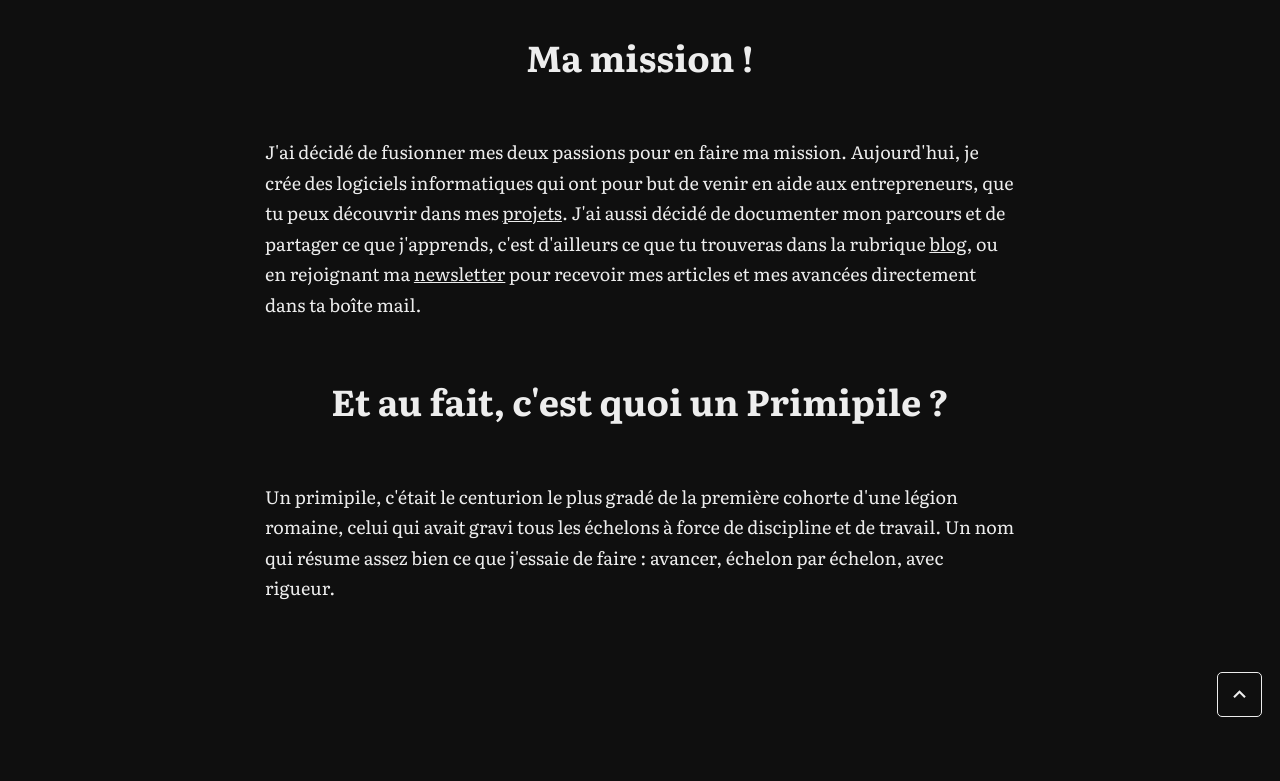
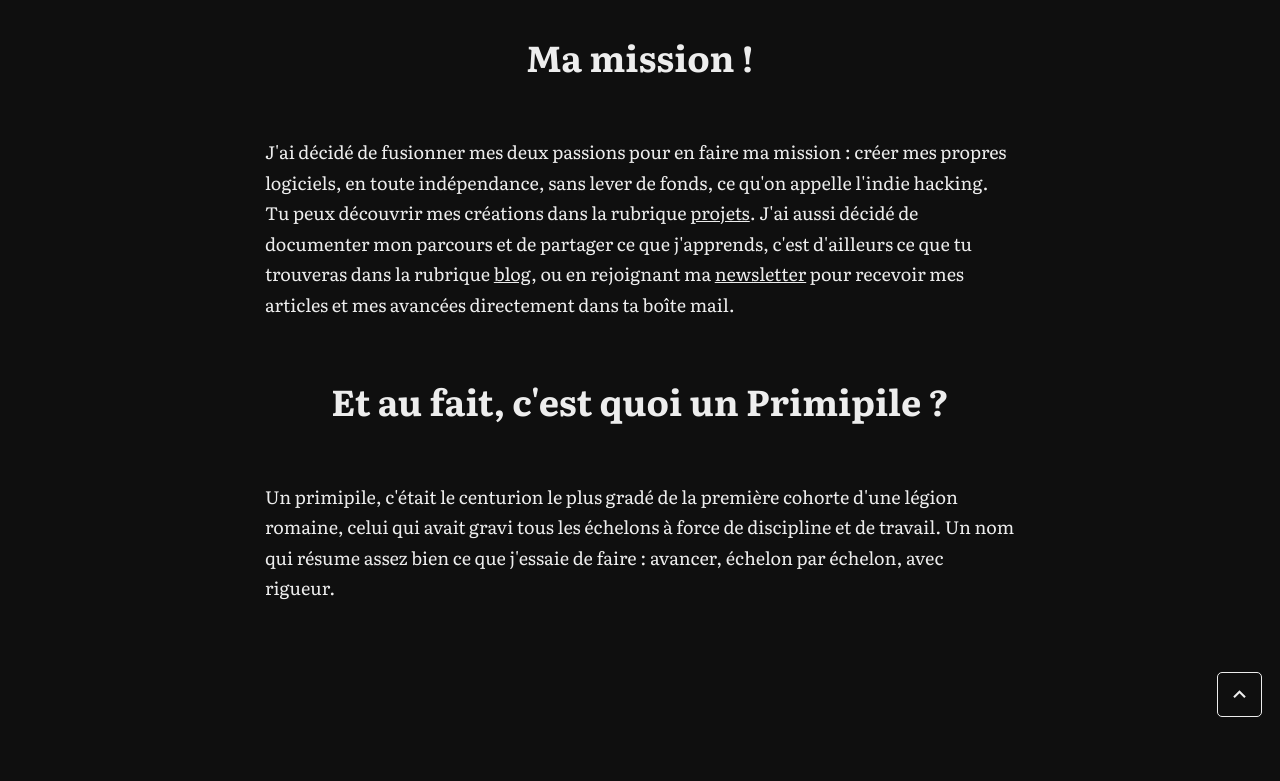
Before and after one commit to lionelrobert/leprimipile, a website built with Vite: page index.html in a window 1280 px wide. Shown: the part 840-1621 px from the top of the page. Built offline with nearby package versions, Linux system fonts and the light colour scheme.

Commit message:
maj index

```diff
--- a/index.html
+++ b/index.html
@@ -191,8 +191,7 @@
 		<section class="section">
 			<h1 class="section-title">Ma mission !</h1>
 			<p class="section-resume">
-				J'ai décidé de fusionner mes deux passions pour en faire ma mission. Aujourd'hui, je crée des logiciels
-				informatiques qui ont pour but de venir en aide aux entrepreneurs, que tu peux découvrir dans mes <a
+				J'ai décidé de fusionner mes deux passions pour en faire ma mission : créer mes propres logiciels, en toute indépendance, sans lever de fonds, ce qu'on appelle l'indie hacking. Tu peux découvrir mes créations dans la rubrique <a
 					href="projets.html" class="section-link">projets</a>. J'ai aussi décidé de documenter mon parcours
 				et de partager ce que
 				j'apprends, c'est d'ailleurs ce que tu trouveras dans la rubrique <a href="blog.html"
```
